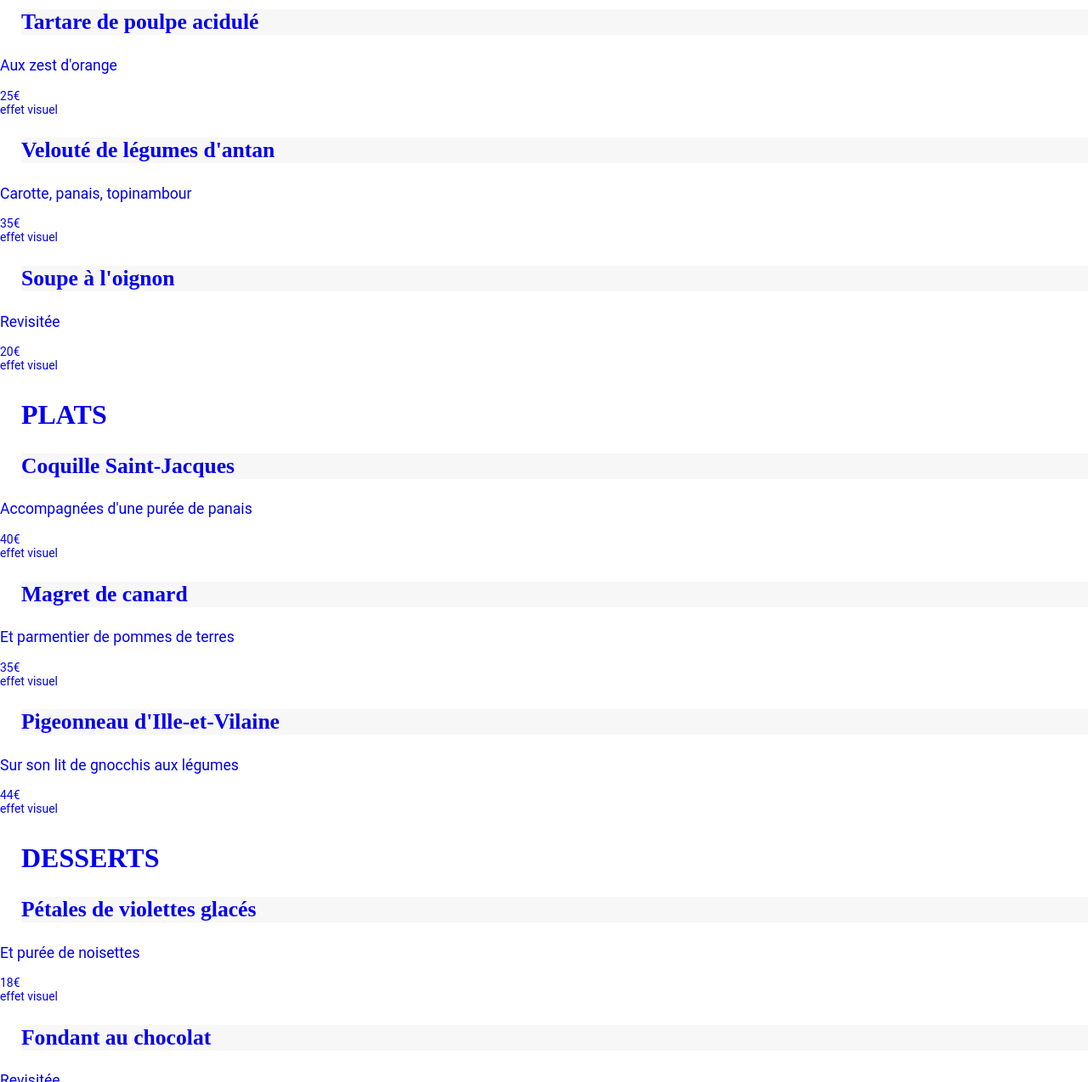
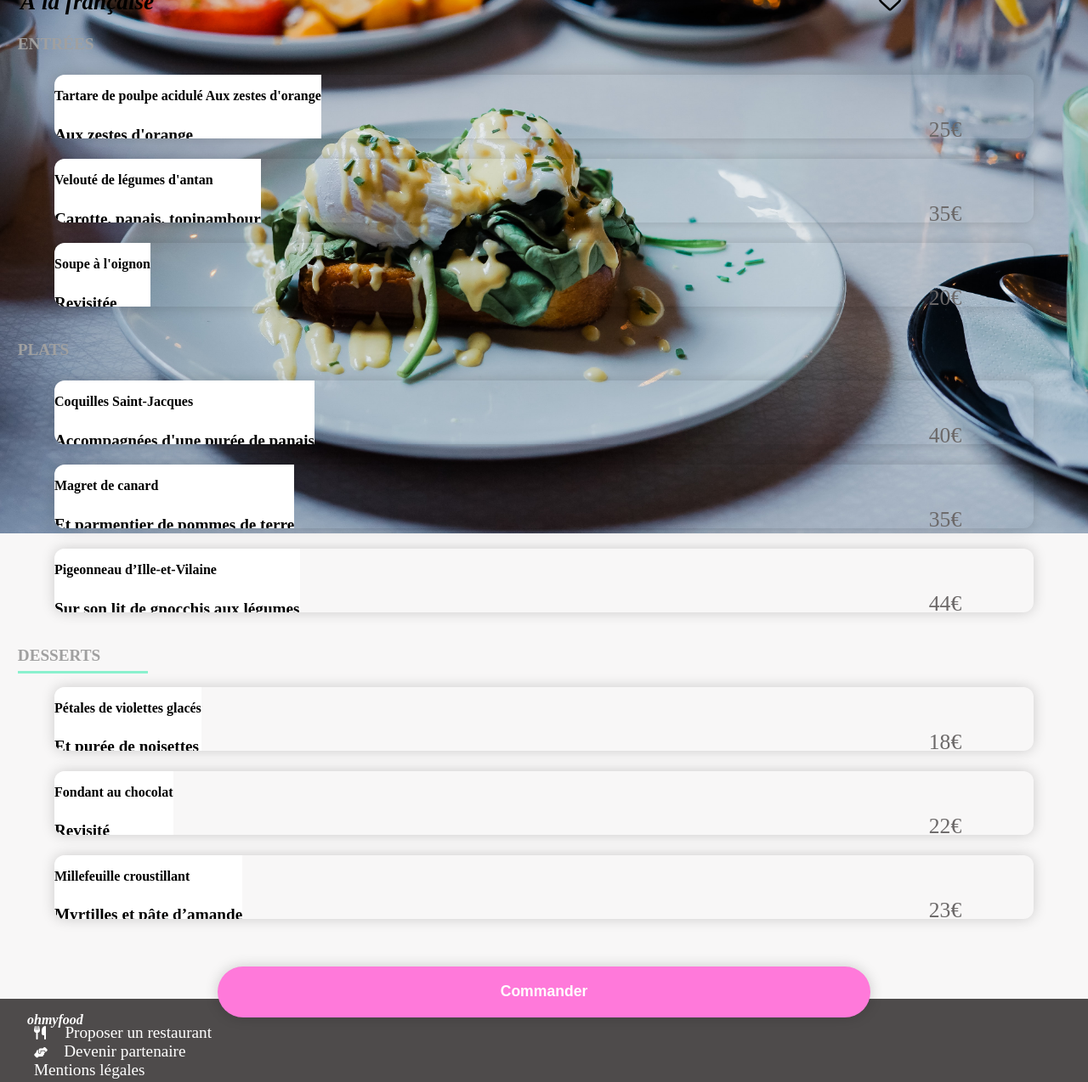
Before and after one commit to FaridBF/FaridBouras_3_22072021, a plain HTML site: page restaurant_1.html in a window 1280 px wide. Shown: the part 413-1687 px from the top of the page at 85% size. Drawn offline with Linux system fonts and the light colour scheme; a web font is replaced by a local one.

Commit message:
WIP INDEX+RESTAURANT - footer ok / section _2 encours - header ok

```diff
--- a/index.css
+++ b/index.css
@@ -1,20 +1,20 @@
 body {
-  font-family: Roboto;
+  font-family: "Roboto";
   margin: 0;
   padding: 0;
   font-size: 0.87rem;
 }
 
-h1,
+h1 {
+  font-family: "shrikhand";
+}
+
+/* h1,
 h2,
 h3,
 h4 {
-  font-family: Shrikhand;
-}
-
-/* $color-primaire: #9356dc;
-$color-secondaire: #ff79da;
-$color-teritaire: #99e2d0; */
+  font-family: "Roboto";
+} */
 
 /* <!-- Header --> */
 
@@ -48,7 +48,7 @@ header img {
 
 p {
   font-size: 1.1rem;
-  font-family: Roboto;
+  font-family: "Roboto";
 }
 
 .accueil {
@@ -77,7 +77,7 @@ main {
 }
 
 .bouton_rechercher {
-  background-color: #de2dcc;
+  background-color: #ff79da;
   color: white;
   border-color: transparent;
   font-size: 1.1rem;
@@ -134,12 +134,12 @@ h2 {
 .icone_choissisez:hover,
 .icone_composez:hover,
 .icone_degustez:hover {
-  color: #b646ce;
+  color: #9356dc;
   transform: scale(1.04);
 }
 
 .numérotation {
-  background-color: #b646ce;
+  background-color: #ff79da;
   color: white;
   border-radius: 100%;
   height: 30px;
@@ -214,7 +214,7 @@ h4 {
 
 .nouveau {
   position: absolute;
-  background-color: #93efd7;
+  background-color: #99e2d0;
   color: #31884c;
   right: 1.8rem;
   font-weight: bold;
@@ -261,7 +261,8 @@ h5 {
   font-style: italic;
   margin-left: 2rem;
   padding-top: 1rem;
-  font-size: 1.7rem;
+  font-size: 1rem;
+  font-family: "Shrikhand";
 }
 
 footer a {
@@ -270,7 +271,7 @@ footer a {
   font-size: 1.2rem;
 }
 
-.container {
+/* .container {
   padding-bottom: 1rem;
 }
 
@@ -293,7 +294,7 @@ ul {
   margin-right: 1.2rem;
   font-size: 0.8rem;
   color: white;
-}
+} */
 
 @media screen and (min-width: 600px) {
   /*Ici, le CSS s'appliquera aux écrans de 600 px minimum*/
--- /dev/null
+++ b/restaurant_1.css
@@ -0,0 +1,192 @@
+body {
+  margin: 0;
+  padding: 0;
+}
+
+/* <!-- Header --> */
+
+.fleche {
+  display: flex;
+  font-size: 1.5rem;
+  align-self: center;
+}
+
+header img {
+  width: 50%;
+  padding-top: 3%;
+  padding-bottom: 3%;
+}
+
+.logo {
+  display: flex;
+  justify-content: center;
+}
+
+/* <!-- Section 1 --> */
+
+main {
+  padding: auto;
+}
+
+.image_restaurant {
+  width: 100%;
+  height: 190px;
+}
+
+img {
+  width: 100%;
+}
+
+/* <!-- Section 2 --> */
+
+.section_restaurants {
+  background-color: rgb(248, 247, 247);
+  width: 100%;
+  border-top-left-radius: 3rem;
+  border-top-right-radius: 3rem;
+}
+
+h1 {
+  width: 81%;
+  font-size: 1.7rem;
+  display: flex;
+  justify-content: space-between;
+  margin-left: 1.5rem;
+  font-style: italic;
+}
+
+h2 {
+  color: #a0a0a0;
+  font-size: 1.2rem;
+  margin-left: 1.3rem;
+  border-bottom: solid 3px #8af1ce;
+  padding-bottom: 0.4rem;
+  width: 12%;
+}
+
+h3 {
+  font-size: 1rem;
+}
+
+a {
+  text-decoration: none;
+}
+
+.section_2 {
+  display: flex;
+  flex-direction: column;
+  align-items: center;
+}
+
+.entree {
+  display: flex;
+  box-shadow: 0 0 1rem #0000002e;
+  border-color: white;
+  border-radius: 0.75rem;
+  margin: 0px 0px 1.5rem 0;
+  width: 90%;
+  height: 75px;
+  overflow: hidden;
+}
+
+.texte {
+  font-size: 1rem;
+  color: black;
+  background-color: white;
+}
+
+.texte p {
+  font-size: 1.2rem;
+  margin-top: -1rem;
+}
+
+h4 {
+  font-weight: bold;
+  font-size: 1.2rem;
+}
+
+.prix {
+  position: absolute;
+  color: #6b6868;
+  right: 0.5rem;
+  height: 30px;
+  display: flex;
+  align-items: center;
+  min-height: 30px;
+  min-width: 10%;
+  width: 25%;
+  font-size: 1.6rem;
+  justify-content: center;
+  cursor: pointer;
+}
+
+.bouton {
+  display: flex;
+  justify-content: center;
+}
+
+.bouton_commander {
+  background-color: #ff79da;
+  color: white;
+  border-color: transparent;
+  font-size: 1.1rem;
+  height: 60px;
+  font-weight: bold;
+  border-radius: 3rem;
+  margin-top: 2rem;
+  width: 60%;
+  box-shadow: 0 0 16px #0000002e;
+  display: flex;
+  justify-content: center;
+  align-items: center;
+}
+
+/* <!-- Footer --> */
+
+footer {
+  background-color: #4e4b4b;
+  color: white;
+  margin-top: -3rem;
+}
+
+h5 {
+  font-style: italic;
+  margin-left: 2rem;
+  padding-top: 1rem;
+  font-size: 1rem;
+}
+
+footer a {
+  text-decoration: none;
+  color: white;
+  font-size: 1.2rem;
+}
+
+.container {
+  padding-bottom: 1rem;
+}
+
+.container ul li {
+  color: white;
+  list-style: none;
+}
+
+ul {
+  margin-top: -2rem;
+}
+
+.icone_restaurant {
+  margin-right: 1.4rem;
+  font-size: 1rem;
+  color: white;
+}
+
+.icone_partenaire {
+  margin-right: 1.2rem;
+  font-size: 0.8rem;
+  color: white;
+}
+
+@media screen and (min-width: 600px) {
+  /*Ici, le CSS s'appliquera aux écrans de 600 px minimum*/
+}
--- a/restaurant_1.html
+++ b/restaurant_1.html
@@ -5,7 +5,9 @@
     <meta charset="utf-8">
     <meta name="viewport" content="width=device-width, initial-scale=1">
     <title>Projet 3 - Dynamisez une page web avec des animations CSS</title>
-    <link rel="stylesheet" href="index.css">
+    <link rel="stylesheet" href="restaurant_1.css">
+    <link href="https://fonts.googleapis.com/css?family=Roboto" rel="stylesheet">
+    <link href="https://fonts.googleapis.com/css?family=Shrikhand" rel="stylesheet">
     <script src="https://kit.fontawesome.com/05a4ddde0a.js" crossorigin="anonymous"></script>
 </head>
 
@@ -13,10 +15,9 @@
     <!-- Header -->
 
     <header>
-        <div>
-            <span>flèche</span>
-        </div>
-        <div id="Logo">
+        <div class="logo">
+            <span class="fleche"><i class="fas fa-arrow-left"></i>
+            </span>
             <img src="images/ohmyfood.png" alt="ohmyfood">
         </div>
     </header>
@@ -24,144 +25,92 @@
     <!-- Section 1 -->
     <main>
         <section>
-            <div id="Logo">
-                <img src="images/" alt="ohmyfood">
+            <div class="image_restaurant">
+                <img src="images/toa-heftiba-DQKerTsQwi0-unsplash.jpg" alt="À la française">
             </div>
         </section>
 
         <!-- Section 2 -->
-        <section>
-            <div>
-                <h1>À la française</h1><span>coeur</span>
-            </div>
-            <div class="entrées">
-                <a href="#">
-                    <div>
-                        <h2>ENTREES</h2>
-                        <div class="texte_entrées">
-                            <div class="première_partie">
-                                <h3>Tartare de poulpe acidulé</h3>
-                                <p>Aux zest d'orange</p>
-                                <span>25€</span>
-                            </div>
-                            <div class="deuxième_partie">
-                                <span>effet visuel</span>
-                            </div>
+        <section class="section_restaurants">
+            <h1>À la française<span class="coeur"><i class="far fa-heart"></i></span></h2>
+                <h2>ENTRÉES</h2>
+                <div class="section_2">
+                    <div class="entree">
+                        <div class="texte">
+                            <h3>Tartare de poulpe acidulé
+                                Aux zestes d'orange</h3>
+                            <span class="prix">25€</i></span>
+                            <h4>Aux zestes d'orange</h4>
+                            <div>pour la deuxi</div>
                         </div>
                     </div>
-                    <div>
-                        <div class="texte_entrées">
-                            <div class="première_partie">
-                                <h3>Velouté de légumes d'antan</h3>
-                                <p>Carotte, panais, topinambour</p>
-                                <span>35€</span>
-                            </div>
-                            <div class="deuxième_partie">
-                                <span>effet visuel</span>
-                            </div>
+                    <div class="entree">
+                        <div class="texte">
+                            <h3>Velouté de légumes d'antan</h3>
+                            <span class="prix">35€</i></span>
+                            <h4>Carotte, panais, topinambour</h4>
                         </div>
                     </div>
-                    <div>
-                        <div class="texte_entrées">
-                            <div class="première_partie">
-                                <h3>Soupe à l'oignon</h3>
-                                <p>Revisitée</p>
-                                <span>20€</span>
-                            </div>
-                            <div class="deuxième_partie">
-                                <span>effet visuel</span>
-                            </div>
+                    <div class="entree">
+                        <div class="texte">
+                            <h3>Soupe à l'oignon</h3>
+                            <span class="prix">20€</i></span>
+                            <h4>Revisitée</h4>
                         </div>
                     </div>
-                </a>
-            </div>
-
-            <div class="plats">
-                <a href="#">
-                    <div>
-                        <h2>PLATS</h2>
-                        <div class="texte_entrées">
-                            <div class="première_partie">
-                                <h3>Coquille Saint-Jacques</h3>
-                                <p>Accompagnées d'une purée de panais</p>
-                                <span>40€</span>
-                            </div>
-                            <div class="deuxième_partie">
-                                <span>effet visuel</span>
-                            </div>
+                </div>
+                <h2>PLATS</h2>
+                <div class="section_2">
+                    <div class="entree">
+                        <div class="texte">
+                            <h3>Coquilles Saint-Jacques</h3>
+                            <span class="prix">40€</i></span>
+                            <h4>Accompagnées d'une purée de panais</h4>
                         </div>
                     </div>
-                    <div>
-                        <div class="texte_entrées">
-                            <div class="première_partie">
-                                <h3>Magret de canard</h3>
-                                <p>Et parmentier de pommes de terres</p>
-                                <span>35€</span>
-                            </div>
-                            <div class="deuxième_partie">
-                                <span>effet visuel</span>
-                            </div>
+                    <div class="entree">
+                        <div class="texte">
+                            <h3>Magret de canard</h3>
+                            <span class="prix">35€</i></span>
+                            <h4>Et parmentier de pommes de terre</h4>
                         </div>
                     </div>
-                    <div>
-                        <div class="texte_entrées">
-                            <div class="première_partie">
-                                <h3>Pigeonneau d'Ille-et-Vilaine</h3>
-                                <p>Sur son lit de gnocchis aux légumes</p>
-                                <span>44€</span>
-                            </div>
-                            <div class="deuxième_partie">
-                                <span>effet visuel</span>
-                            </div>
+                    <div class="entree">
+                        <div class="texte">
+                            <h3>Pigeonneau d’Ille-et-Vilaine</h3>
+                            <span class="prix">44€</i></span>
+                            <h4>Sur son lit de gnocchis aux légumes</h4>
                         </div>
                     </div>
-                </a>
-            </div>
-
-            <div class="desserts">
-                <a href="#">
-                    <div>
-                        <h2>DESSERTS</h2>
-                        <div class="texte_entrées">
-                            <div class="première_partie">
-                                <h3>Pétales de violettes glacés</h3>
-                                <p>Et purée de noisettes</p>
-                                <span>18€</span>
-                            </div>
-                            <div class="deuxième_partie">
-                                <span>effet visuel</span>
-                            </div>
+                </div>
+                <h2>DESSERTS</h2>
+                <div class="section_2">
+                    <div class="entree">
+                        <div class="texte">
+                            <h3>Pétales de violettes glacés</h3>
+                            <span class="prix">18€</i></span>
+                            <h4>Et purée de noisettes</h4>
                         </div>
                     </div>
-                    <div>
-                        <div class="texte_entrées">
-                            <div class="première_partie">
-                                <h3>Fondant au chocolat</h3>
-                                <p>Revisitée</p>
-                                <span>22€</span>
-                            </div>
-                            <div class="deuxième_partie">
-                                <span>effet visuel</span>
-                            </div>
+                    <div class="entree">
+                        <div class="texte">
+                            <h3>Fondant au chocolat</h3>
+                            <span class="prix">22€</i></span>
+                            <h4>Revisité</h4>
                         </div>
                     </div>
-                    <div>
-                        <div class="texte_entrées">
-                            <div class="première_partie">
-                                <h3>Millefeuille crousitllant</h3>
-                                <p>Myrtilles et pâte d'amande</p>
-                                <span>23€</span>
-                            </div>
-                            <div class="deuxième_partie">
-                                <span>effet visuel</span>
-                            </div>
+                    <div class="entree">
+                        <div class="texte">
+                            <h3>Millefeuille croustillant</h3>
+                            <span class="prix">23€</i></span>
+                            <h4>Myrtilles et pâte d’amande</h4>
                         </div>
                     </div>
-                </a>
-            </div>
-            <button class="bouton_rechercher" type="button">Explorer nos restaurants</button>
+                </div>
+                <div class="bouton">
+                    <button class="bouton_commander" type="button">Commander</button>
+                </div>
         </section>
-
     </main>
 
     <!-- Footer -->
@@ -170,8 +119,10 @@
             <div class="container">
                 <h5>ohmyfood</h5>
                 <ul>
-                    <li><a href="#"><i class="" aria-hidden="true"></i>Proposer un restaurant</a></li>
-                    <li><a href="#"><i class="" aria-hidden="true"></i>Devenir partenaire</a></li>
+                    <li><a href="#"><i class="fas fa-utensils icone_restaurant" aria-hidden="true"></i>Proposer
+                            un restaurant</a></li>
+                    <li><a href="#"><i class="fas fa-hands-helping icone_partenaire" aria-hidden="true"></i>Devenir
+                            partenaire</a></li>
                     <li><a href="#">Mentions légales</a></li>
                     <li><a href="ohmyfood@gmail.com">Contact</a></li>
                 </ul>
```
Also changed, not shown: index.html (+2 -0 lines).
